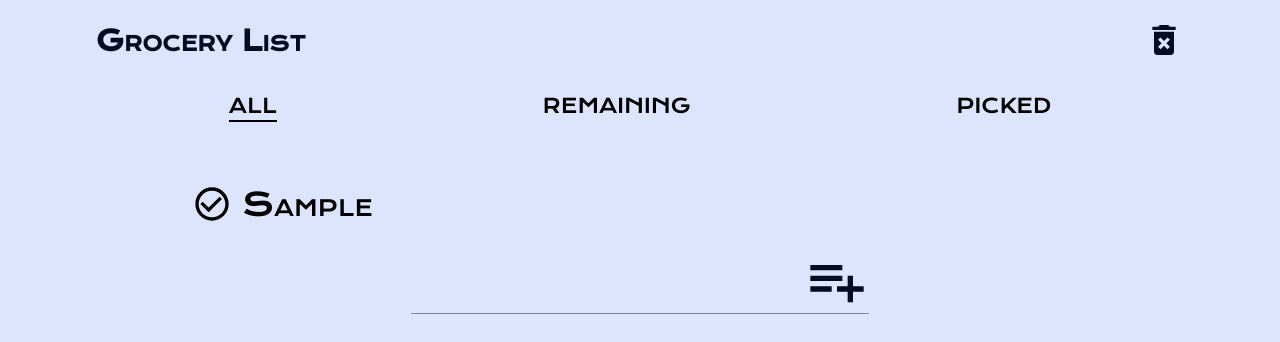
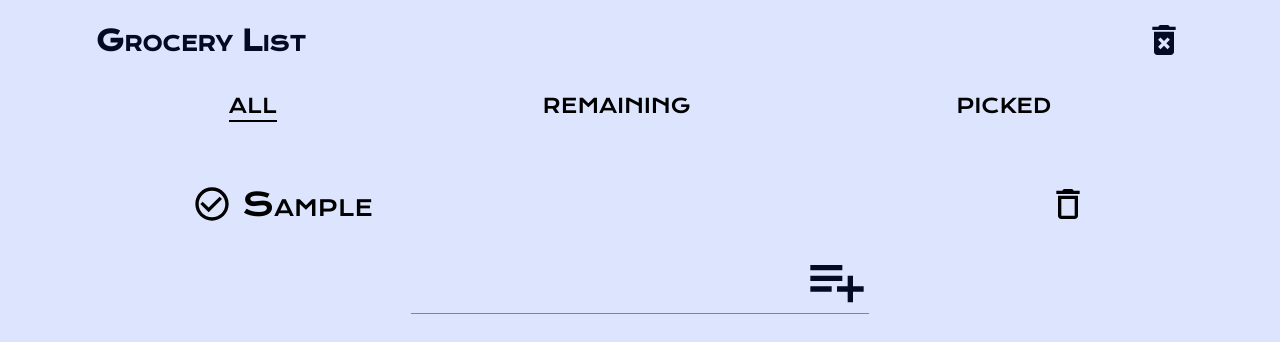
Before and after one commit to haggqvist459/redux-sample, a React app: page / in a window 1280 px wide. Both pictures are taken after typing "Sample" into the empty fields and a click on the button 837 px from the left and 194 px from the top of the page. Shown: the top 342 px of the page. Built offline with nearby package versions, Linux system fonts and the light colour scheme.

Commit message:
added splitchunks, individual delete button & changed some imports

```diff
--- a/sass/components/shoppingList.scss
+++ b/sass/components/shoppingList.scss
@@ -1,23 +1,44 @@
 .shopping-list {
+    width: 100%;
     display: flex;
     flex-direction: column;
     align-self: flex-start;
-    margin-left: 7.5vw;
+    padding-left: 7.5vw;
+    padding-right: 7.5vw;
     list-style: none;
 
     &__item {
+        // width: 90%;
         cursor: pointer;
         line-height: 1.5;
         display: flex;
         align-items: center;
+        justify-content: space-between;
+        flex-direction: row;
         margin-top: 3vw;
+        // border: 1px solid $primary-black;
+
+        &__toggle {
+            display: flex;
+            flex: 1;
+            align-items: center;
+            // border: 1px solid $primary-black;
+        }
 
         &__text {
             margin-left: 10px;
+            // margin-right: 50%;
+
         }
 
         &__text--picked {
             text-decoration: line-through;
+        }
+
+        &__delete {
+            display: flex;
+            align-items: center;
+            margin-left: 10px;
         }
     }
 }
@@ -50,6 +71,7 @@
 
 @media screen and (min-width: 768px) {
     .grocery-list-container {
+        // background-color: $primary-background;
         display: flex;
         flex-direction: column;
         margin-left: 7.5vw;
@@ -61,6 +83,7 @@
         min-width: 450px;
         margin-left: 10vw;
         margin-right: 10vw;
+        // background-color: $nyanza;
 
         //material-ui overrides
         .MuiSvgIcon-root {
@@ -72,11 +95,14 @@
         }
     }
 
-    .shopping-list {
-        max-width: 450px;
-        margin-left: 7.5vw;
-        align-self: flex-start;
-    }
+    // .shopping-list {
+
+    //     background-color: $nyanza;
+
+    //     &__item {
+    //         background-color: $pink-lace;
+    //     }
+    // }
 
     //material-ui overrides
     .MuiSvgIcon-root {
--- a/src/components/Header.jsx
+++ b/src/components/Header.jsx
@@ -1,16 +1,16 @@
 import React from 'react';
 import { connect } from "react-redux";
-import { deleteItems } from '../redux/itemActions';
+import { deleteAll } from '../redux/itemActions';
 import { IconButton } from '@material-ui/core';
-import DeleteForeverIcon from '@material-ui/icons/DeleteForever';
+import { DeleteForever } from '@material-ui/icons';
 
-const Header = ({ deleteItems }) => {
+const Header = ({ deleteAll }) => {
 
     return(
         <div className="header">
             <h3> Grocery List </h3>
-            <IconButton onClick={deleteItems}>
-                <DeleteForeverIcon fontSize="large"/>
+            <IconButton onClick={deleteAll}>
+                <DeleteForever fontSize="large"/>
             </IconButton>
         </div>
     )
@@ -20,5 +20,5 @@ const Header = ({ deleteItems }) => {
 
 export default connect(
     null,
-    { deleteItems }
+    { deleteAll }
 )(Header);
--- a/src/components/Item.jsx
+++ b/src/components/Item.jsx
@@ -1,22 +1,28 @@
 import React from "react";
 import { connect } from "react-redux";
-import { toggleItem } from "../redux/itemActions";
+import { toggleItem, deleteItem } from "../redux/itemActions";
 import { CheckCircle, CheckCircleOutline } from '@material-ui/icons';
+import { Delete, DeleteOutline } from '@material-ui/icons';
 
 
-const Item = ({ item, toggleItem }) => (
-    <li className="shopping-list__item" onClick={() => toggleItem(item.id)}>
+const Item = ({ item, toggleItem, deleteItem }) => (
+    <li className="shopping-list__item">
+        <div className="shopping-list__item__toggle" onClick={() => toggleItem(item.id)}>
             {item && item.picked ? <CheckCircle /> : <CheckCircleOutline />}{" "}
             <span
                 className={`shopping-list__item__text ${item.picked ? "shopping-list__item__text--picked" : ""}`}
             >
                 {item.content}
             </span>
+        </div>
+        <div className="shopping-list__item__delete" onClick={() => deleteItem(item)}>
+            {item && item.picked ? <Delete /> : <DeleteOutline />}{" "}
+        </div>
     </li>
 );
 
 
 export default connect(
     null,
-    { toggleItem }
+    { toggleItem, deleteItem }
 )(Item);
--- a/src/components/ItemList.jsx
+++ b/src/components/ItemList.jsx
@@ -7,7 +7,7 @@ import { getItemsByVisibilityFilter } from "../redux/selectors";
 const ItemList = ({ items }) => (
   <ul className="shopping-list">
     {items && items.length
-      ? items.map((item, index) => {
+      ? items.map((item) => {
           return <Item key={`item-${item.id}`} item={item} />;
         })
       : ""}
--- a/src/constants/actionConstants.js
+++ b/src/constants/actionConstants.js
@@ -2,5 +2,6 @@ export const ACTIONS = {
     ADD_ITEM: "ADD_ITEM",
     TOGGLE_ITEM: "TOGGLE_ITEM",
     SET_FILTER: "SET_FILTER",
-    DELETE_ITEMS: "DELETE_ITEMS"
+    DELETE_ITEM: "DELETE_ITEM",
+    DELETE_ALL: "DELETE_ALL"
 }
--- a/src/redux/itemActions.js
+++ b/src/redux/itemActions.js
@@ -1,5 +1,5 @@
 import { ACTIONS } from '../constants/actionConstants';
-import { v4 as uuid} from 'uuid';
+import { v4 as uuid } from 'uuid';
 
 
 export const addItem = content => ({
@@ -15,12 +15,19 @@ export const toggleItem = id => ({
   payload: { id }
 });
 
-
 export const setFilter = filter => ({
   type: ACTIONS.SET_FILTER,
   payload: { filter }
 });
 
-export const deleteItems = () => ({
-  type: ACTIONS.DELETE_ITEMS
+export const deleteItem = item => ({
+  type: ACTIONS.DELETE_ITEM,
+  payload: {
+    id: item.id,
+    content: item.content
+  }
+});
+
+export const deleteAll = () => ({
+  type: ACTIONS.DELETE_ALL
 })
--- a/src/redux/reducers/itemReducers.js
+++ b/src/redux/reducers/itemReducers.js
@@ -34,7 +34,15 @@ export default function(state = initialState, action) {
         }
       };
     }
-    case ACTIONS.DELETE_ITEMS: {
+    case ACTIONS.DELETE_ITEM: {
+
+      delete state.byIds[action.payload.id];
+      return {
+        allIds: state.allIds.filter(item => item !== action.payload.id),
+        byIds: state.byIds
+      };
+    }
+    case ACTIONS.DELETE_ALL: {
       return state = initialState
     }
     default:
--- a/webpack.config.js
+++ b/webpack.config.js
@@ -62,7 +62,16 @@ module.exports = {
             chunks: "all",
             minSize: 10000,
             maxSize: 244000
-          }
+        },
+        splitChunks: {
+			cacheGroups: {
+				commons: {
+					test: /[\\/]node_modules[\\/]/,
+					name: 'vendors',
+					chunks: 'all'
+				}
+			}
+		}
     },
     performance: {
         maxEntrypointSize: 512000,
```
Lines whose indentation alone changed are shown as unchanged.
